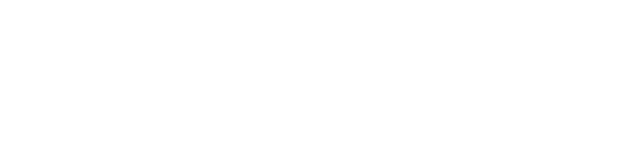
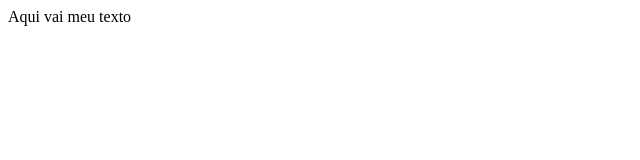
Before and after one commit to emersonnifa/Aula3GitProj, a plain HTML site: page index.html in a window 1280 px wide. Shown: the whole page, without its empty margins (0-640 px from the left). Drawn offline with Linux system fonts and the light colour scheme.

Commit message:
add local de text

```diff
--- a/index.html
+++ b/index.html
@@ -5,7 +5,7 @@
 	</head>
 
 	<body>
-
+		Aqui vai meu texto
 	</body>
 
 </html>
```
